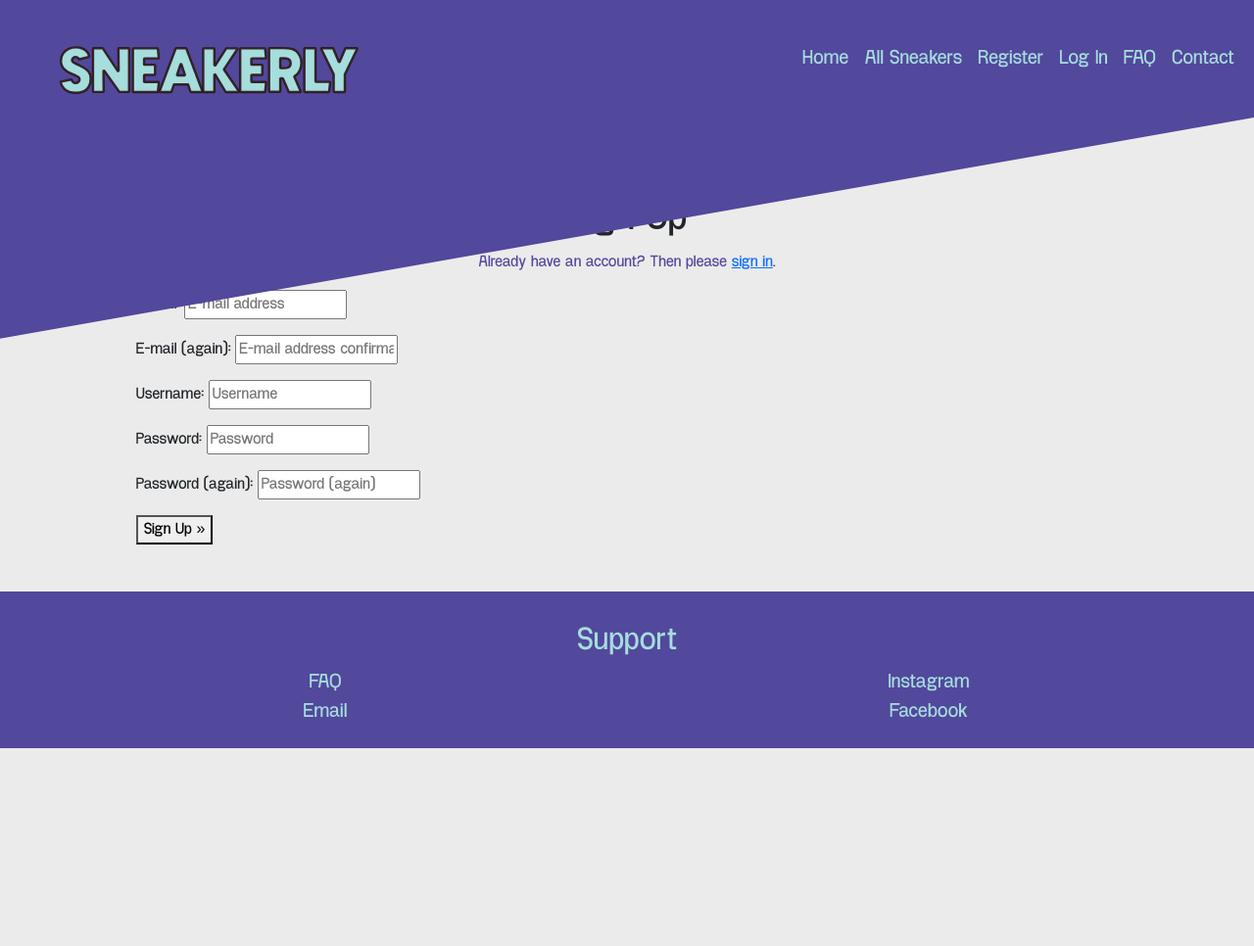
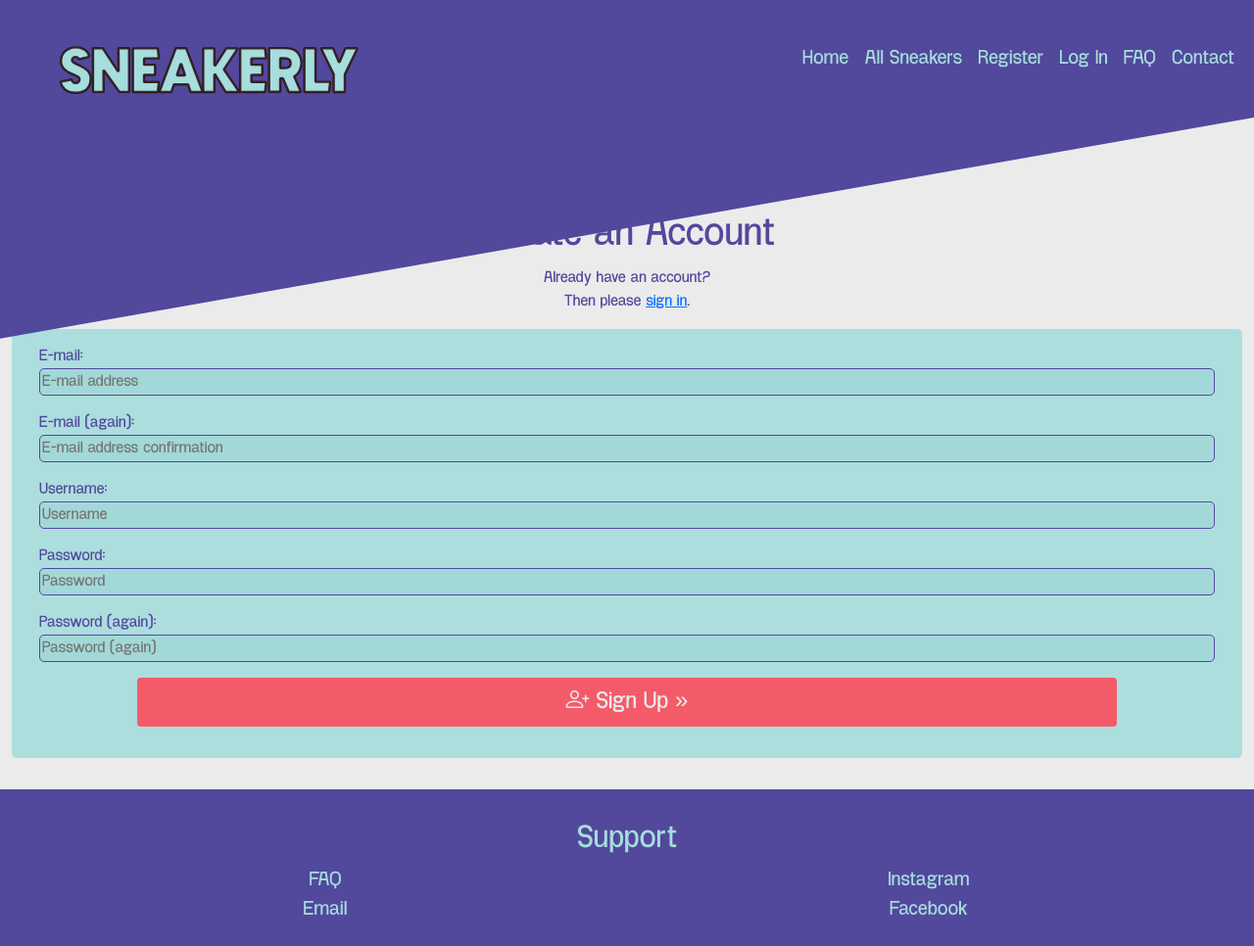
Before and after one commit to adowlin/project-4-sneakerly, a Django app: page /accounts/signup/ in a window 1280 px wide. Shown: the whole page at 98% size. Before the commit the page ends 764 px from the top, so only its background shows below. Run offline with Django 3.2, Linux system fonts and the light colour scheme; some web fonts are replaced.

Commit message:
Add custom styles to allauth registration form

```diff
--- a/home/templates/home/index.html
+++ b/home/templates/home/index.html
@@ -2,9 +2,9 @@
 {% load static %}
 
 {% block page_header %}
-<div class="page-header row">
-    <div class="hero-image-shape" id="hero-image-shape"></div>
-</div>
+    <div class="page-header row">
+        <div class="hero-image-shape" id="hero-image-shape"></div>
+    </div>
 {% endblock %}
 
 {% block content %}
--- a/static/css/base.css
+++ b/static/css/base.css
@@ -163,6 +163,27 @@ body {
     font-size: 1.2rem;
 }
 
+/* ---------------------------------------- Register */
+
+.auth-head {
+    margin-top: 1rem;
+    color: rgb(82, 72, 156);
+}
+
+.form-card {
+    background: rgba(166, 221, 221, 0.9);
+    border-radius: 5px;
+    border: 0px;
+    color: rgb(82, 72, 156);
+}
+
+#signup_form input {
+    background-color: rgba(163, 216, 216);
+    border: 1px solid rgb(82, 72, 156);
+    border-radius: 5px;
+    width: 100%;
+}
+
 /* ---------------------------------------- Footer */
 
 footer {
--- a/templates/allauth/account/signup.html
+++ b/templates/allauth/account/signup.html
@@ -5,23 +5,27 @@
 {% block head_title %}{% trans "Signup" %}{% endblock %}
 
 {% block page_header %}
-  <div class="page-header row">
-      <h1 class="text-center col-12">{% trans "Sign Up" %}</h1>
-  </div>
+  <h1 class="text-center auth-head">{% trans "Create an Account" %}</h1>
 {% endblock %}
 
 {% block content %}
 
-  <div class="row container-fluid main-content-container">
-    <p class="text-center col-12">{% blocktrans %}Already have an account? Then please <a href="{{ login_url }}">sign in</a>.{% endblocktrans %}</p>
-    <form class="signup col-10 offset-1" id="signup_form" method="post" action="{% url 'account_signup' %}">
+  <div class="row main-content-container">
+    <p class="text-center col-12">{% blocktrans %}Already have an account?<br>Then please <a href="{{ login_url }}">sign in</a>.{% endblocktrans %}</p>
+    <div class="col-12">
+      <div class="card form-card">
+        <div class="card-body row">
+          <form class="signup" id="signup_form" method="post" action="{% url 'account_signup' %}">
             {% csrf_token %}
             {{ form.as_p }}
             {% if redirect_field_value %}
             <input type="hidden" name="{{ redirect_field_name }}" value="{{ redirect_field_value }}" />
             {% endif %}
-      <button type="submit">{% trans "Sign Up" %} &raquo;</button>
+            <button class="btn cta--btn text-center col-10 offset-1" type="submit"><i class="bi bi-person-plus"></i> {% trans "Sign Up" %} &raquo;</button>
           </form>
+        </div>
+      </div>
+    </div>
   </div>
 
 {% endblock %}
--- a/templates/base.html
+++ b/templates/base.html
@@ -75,8 +75,10 @@
             <div class="message-container"></div>
         {% endif %}
 
-        {% block page_header %}
-        {% endblock %}
+        <div class="page-header row">
+            {% block page_header %}
+            {% endblock %}
+        </div>
 
         <div class="content">
             {% block content %}
@@ -101,8 +103,8 @@
         </footer>
 
         {% block postloadjs %}
-            <script src="{% static 'js/script.js' %}"></script>
+
         {% endblock %}
-
+        <script src="{% static 'js/script.js' %}"></script>
     </body>
 </html>
```
Lines whose indentation alone changed are shown as unchanged.
